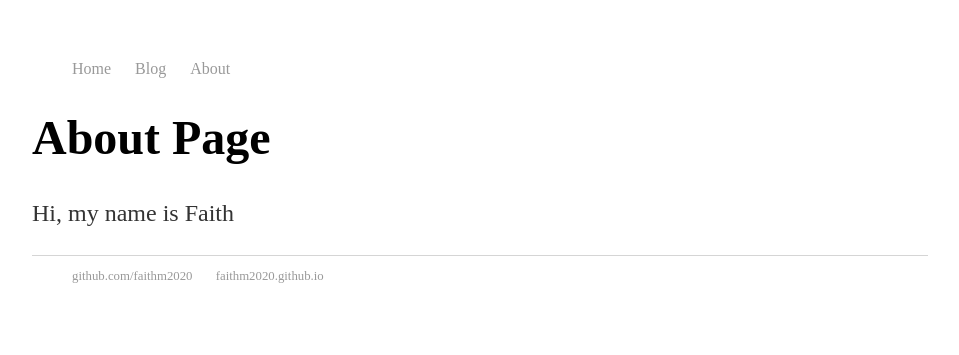
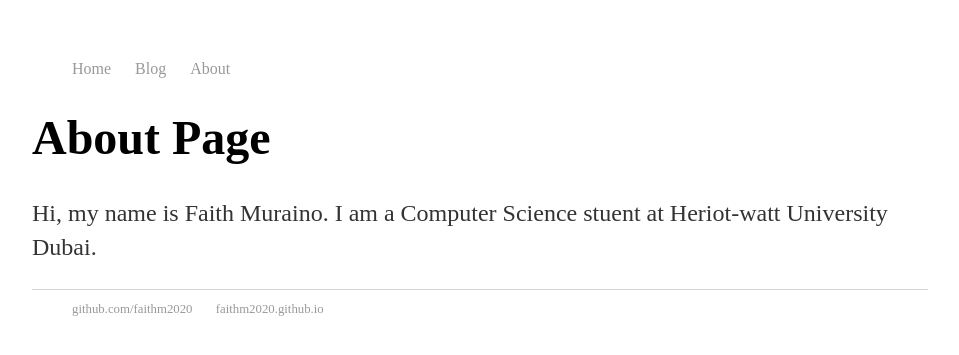
Before and after one commit to faithm2020/faithm2020.github.io, a Jekyll site: the page built from about/index.html, in a window 1280 px wide. Shown: the top 355 px of the page, without its empty margins (160-1119 px from the left). Built offline with Jekyll 4.4.1, drawn with Linux system fonts in a browser that asks for light colours.

Commit message:
Update index.html

```diff
--- a/about/index.html
+++ b/about/index.html
@@ -4,5 +4,5 @@ title: Web Programming
 ---
 <div class="about">
   <h1> About Page</h1>
-  <p> Hi, my name is Faith</p>
+  <p> Hi, my name is Faith Muraino. I am a Computer Science stuent at Heriot-watt University Dubai.</p>
 </div>
```
